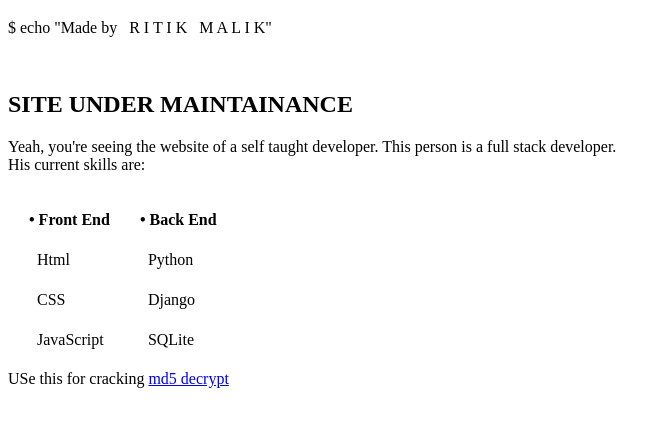
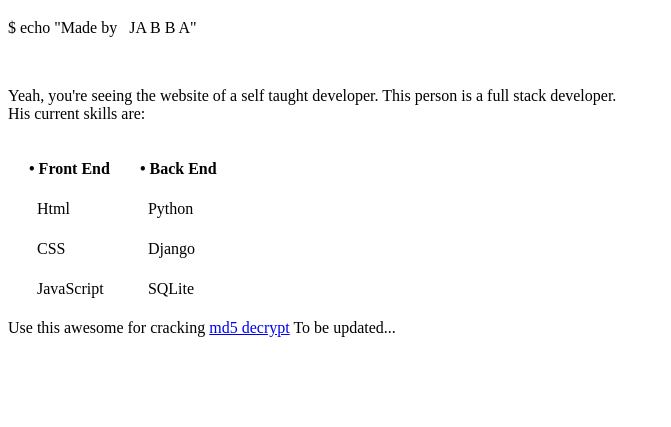
Before and after one commit to jabba-the-j/jabba-the-j.github.io, a plain HTML site: page index.html in a window 1280 px wide. Shown: the part 87-514 px from the top of the page, without its empty margins (0-671 px from the left). Drawn offline with Linux system fonts and the light colour scheme.

Commit message:
Update index.html

```diff
--- a/index.html
+++ b/index.html
@@ -2,15 +2,15 @@
 <html lang="en" dir="ltr">
   <head>
     <meta charset="utf-8">
-    <title> M A A L I K </title>
+    <title> J A B B A </title>
 
   </head>
   <body>
     &nbsp;
     <h1>&lt;/&gt; WELC0ME T0 D00FANIA &lt;/&gt;</h1>
 
-    <p id="perry">$ echo "Made by&nbsp;&nbsp; R I T I K&nbsp;&nbsp;&nbsp;M A L I K"</p> <br>
-    <h2 style= color: blue;>SITE UNDER MAINTAINANCE</h2>
+    <p id="perry">$ echo "Made by&nbsp;&nbsp; JA B B A"</p> <br>
+
     <p id="yo">Yeah, you're seeing the website of a self taught developer. This person is a full stack developer.<br>His current skills are: </p>
 
     <table id="tab" cellspacing='20'; border="0">
@@ -32,7 +32,8 @@
       </tr>
     </table>
 
-    USe this for cracking <a href="https://www.cmd5.org">md5 decrypt</a>
+    Use this awesome for cracking <a href="https://www.cmd5.org">md5 decrypt</a>
 
+    To be updated...
   </body>
 </html>
```
